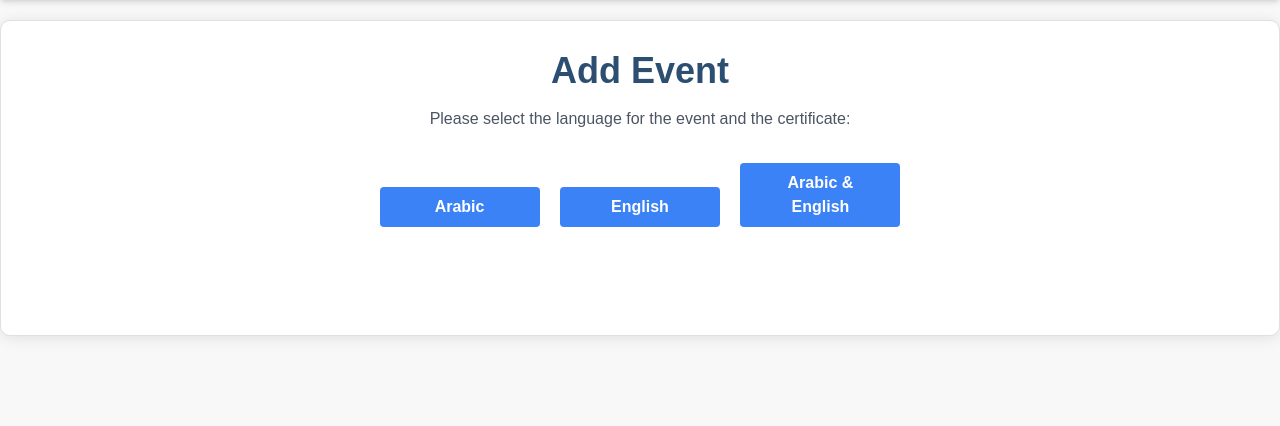
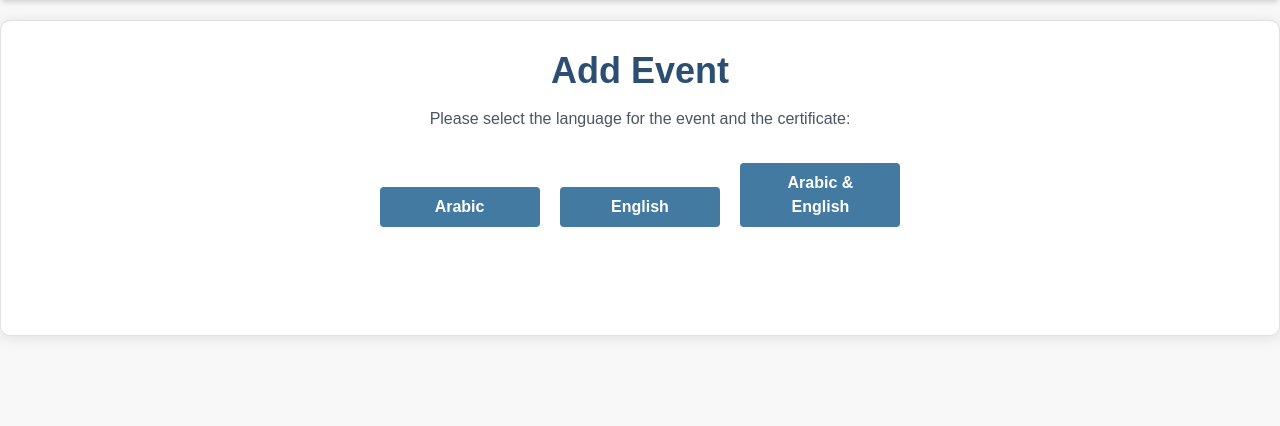
Before and after one commit to zalsaeed/cgav, a Flask app: page /add_certificate in a window 1280 px wide. Shown: the part 74-500 px from the top of the page. Run offline with Flask 2, Linux system fonts and the light colour scheme; the visitor is signed in with stand-in values (Sample User, id 1); data that the repository does not hold is empty; parts of the project's set-up code (start-up, migrations or seed data) failed here and were passed over; some libraries are stand-ins or nearby versions; some web fonts are replaced.

Commit message:
making the style more consistent #30

```diff
--- a/src/flask_website/templates/add_certificate.html
+++ b/src/flask_website/templates/add_certificate.html
@@ -11,9 +11,9 @@
   <!-- Language selection buttons -->
   <div class="text-center mt-6">
     <form action="{{ url_for('add_certificate') }}" method="POST">
-      <button type="submit" name="language" value="arabic" class="button w-40 bg-blue-500 hover:bg-blue-700 text-white font-bold py-2 px-4 rounded m-2">Arabic</button>
-      <button type="submit" name="language" value="english" class="button w-40 bg-blue-500 hover:bg-blue-700 text-white font-bold py-2 px-4 rounded m-2">English</button>
-      <button type="submit" name="language" value="arabic_english" class="button w-40 bg-blue-500 hover:bg-blue-700 text-white font-bold py-2 px-4 rounded m-2">Arabic & English</button>
+      <button type="submit" name="language" value="arabic" class="inline-block w-40 bg-[#427AA1] hover:bg-[#2c4e71] text-white font-bold py-2 px-4 rounded m-2 focus:outline-none focus:shadow-outline">Arabic</button>
+      <button type="submit" name="language" value="english" class="inline-block w-40 bg-[#427AA1] hover:bg-[#2c4e71] text-white font-bold py-2 px-4 rounded m-2 focus:outline-none focus:shadow-outline">English</button>
+      <button type="submit" name="language" value="arabic_english" class="inline-block w-40 bg-[#427AA1] hover:bg-[#2c4e71] text-white font-bold py-2 px-4 rounded m-2 focus:outline-none focus:shadow-outline">Arabic & English</button>
     </form>
   </div>
 </div>
```
